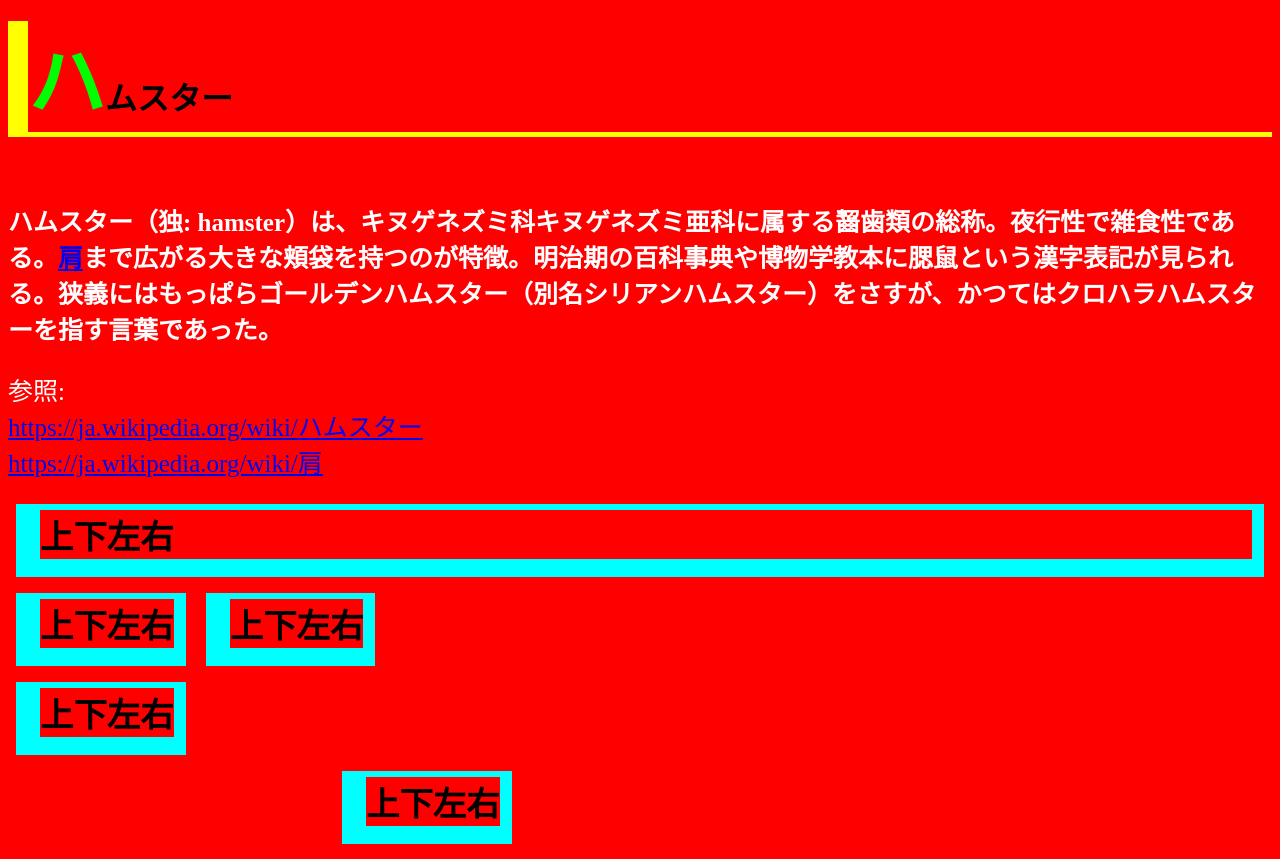
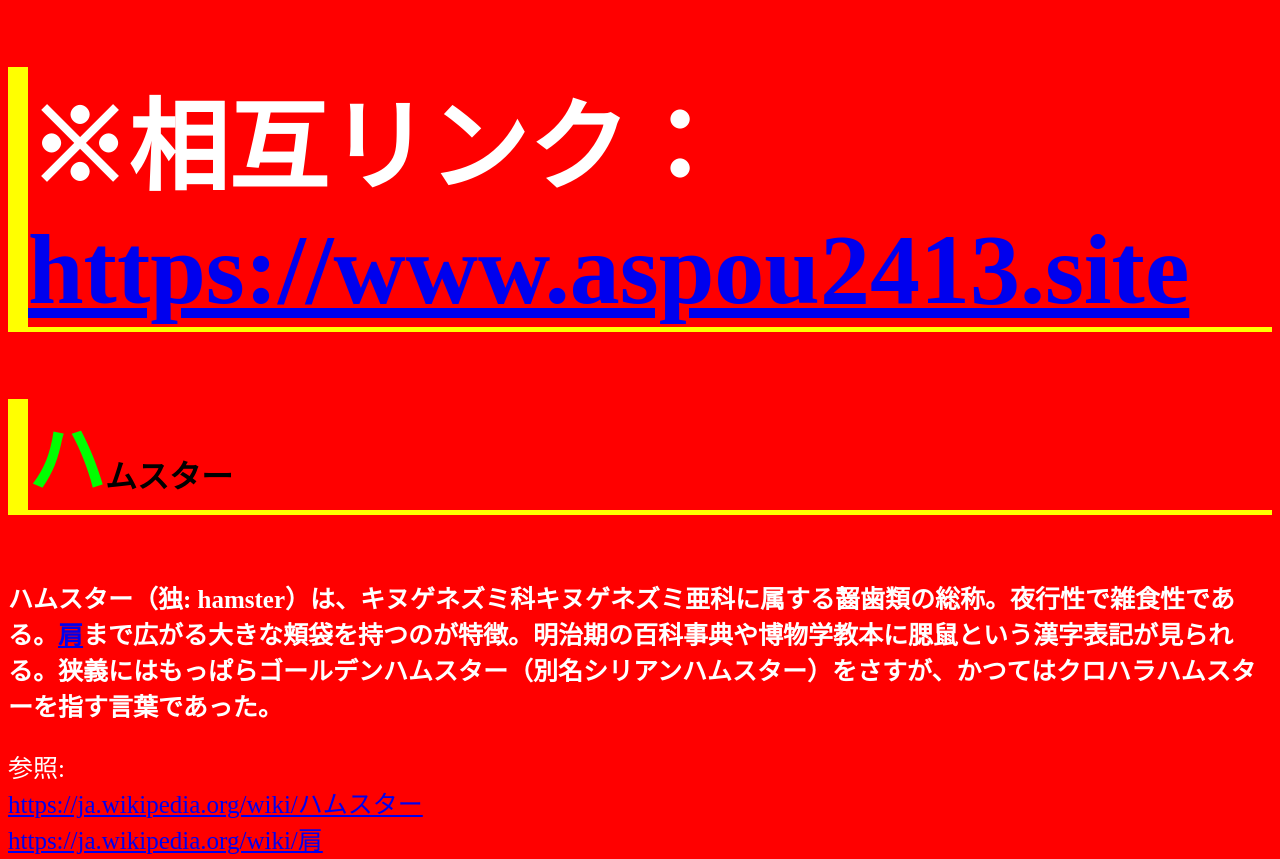
Before and after one commit to mamorukunlove/iiyokoiyo, a plain HTML site: page index.html in a window 1280 px wide. Shown: the top 859 px of the page. Drawn offline with Linux system fonts and the light colour scheme.

Commit message:
Update index.html

```diff
--- a/index.html
+++ b/index.html
@@ -24,6 +24,7 @@
 		</style>
 	</head>
 	<body>
+		<h1 style="color:#ffffff;font-size:100px">※相互リンク：<a href="https://www.aspou2413.site">https://www.aspou2413.site</a></h1>
 		<h1><span style="color:#00ff00;font-size:77px">ハ</span>ムスター</h1>
 		<br>
 		<p><b>
```
